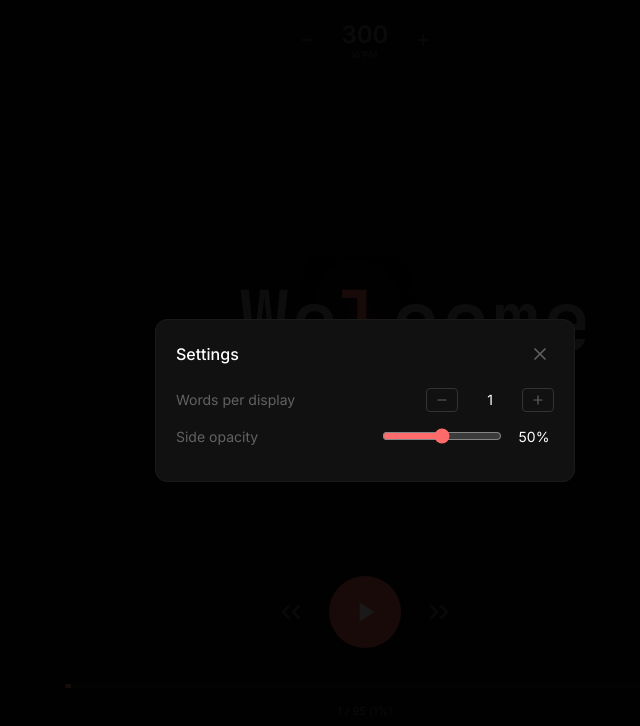
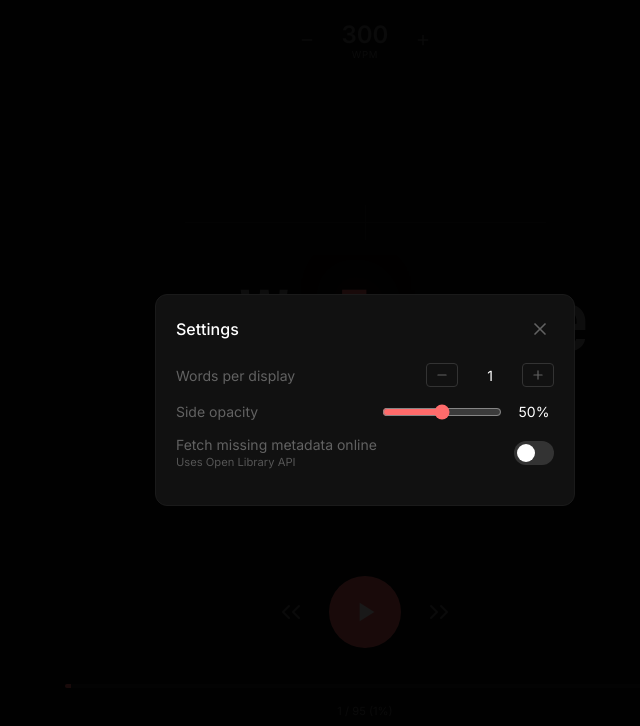
Before and after one commit to xeeqr/speed-reader, a React (Vite) app: page / in a window 1280 px wide. Both pictures are taken after a click on the button 1144 px from the left and 40 px from the top of the page. Shown: the top 726 px of the page, without its empty margins (275-915 px from the left). Built offline with nearby package versions, Linux system fonts and the light colour scheme.

Commit message:
Add Open Library API integration for missing book metadata

```diff
--- a/package.json
+++ b/package.json
@@ -1,7 +1,7 @@
 {
   "name": "rsvp-speed-reader",
   "private": true,
-  "version": "1.0.2",
+  "version": "1.0.3",
   "type": "module",
   "scripts": {
     "dev": "vite",
--- a/src/App.jsx
+++ b/src/App.jsx
@@ -233,6 +233,33 @@ function formatReadingTime(minutes) {
   return `${hours}h ${mins}m`;
 }
 
+// Fetch book metadata from Open Library API
+async function fetchMetadataFromOpenLibrary(title, author) {
+  if (!title && !author) return null;
+
+  try {
+    const query = [title, author].filter(Boolean).join(" ");
+    const url = `https://openlibrary.org/search.json?q=${encodeURIComponent(query)}&limit=1&fields=title,author_name,cover_i`;
+    const response = await fetch(url);
+    if (!response.ok) return null;
+
+    const data = await response.json();
+    if (!data.docs || data.docs.length === 0) return null;
+
+    const book = data.docs[0];
+    return {
+      title: book.title || null,
+      author: book.author_name?.[0] || null,
+      cover: book.cover_i
+        ? `https://covers.openlibrary.org/b/id/${book.cover_i}-M.jpg`
+        : null,
+    };
+  } catch (e) {
+    console.error("Failed to fetch from Open Library:", e);
+    return null;
+  }
+}
+
 function App() {
   // Load settings only once on mount
   const [savedSettings] = useState(() => loadSettings());
@@ -271,6 +298,9 @@ function App() {
   const [wordAmount, setWordAmount] = useState(
     () => savedSettings?.wordAmount ?? 1,
   );
+  const [fetchMetadataOnline, setFetchMetadataOnline] = useState(
+    () => savedSettings?.fetchMetadataOnline ?? false,
+  );
   const timeoutRef = useRef(null);
   const prevTextRef = useRef(text);
   const fileInputRef = useRef(null);
@@ -284,7 +314,23 @@ function App() {
       if (file.name.endsWith(".epub")) {
         const result = await parseEpub(file);
         setText(result.text);
-        setBookMetadata(result.metadata);
+
+        let metadata = result.metadata;
+        // Fetch missing metadata from Open Library if enabled
+        if (fetchMetadataOnline && (!metadata.title || !metadata.cover)) {
+          const onlineMetadata = await fetchMetadataFromOpenLibrary(
+            metadata.title,
+            metadata.author,
+          );
+          if (onlineMetadata) {
+            metadata = {
+              title: metadata.title || onlineMetadata.title,
+              author: metadata.author || onlineMetadata.author,
+              cover: metadata.cover || onlineMetadata.cover,
+            };
+          }
+        }
+        setBookMetadata(metadata);
       } else if (file.name.endsWith(".txt")) {
         const textContent = await file.text();
         setText(textContent);
@@ -335,8 +381,9 @@ function App() {
       sideOpacity,
       wordAmount,
       bookMetadata,
+      fetchMetadataOnline,
     });
-  }, [wpm, text, currentIndex, sideOpacity, wordAmount, bookMetadata]);
+  }, [wpm, text, currentIndex, sideOpacity, wordAmount, bookMetadata, fetchMetadataOnline]);
 
   const getBaseDelay = useCallback(() => {
     return (60 / wpm) * 1000;
@@ -890,6 +937,31 @@ function App() {
                   </span>
                 </div>
               </div>
+              <div style={styles.settingRow}>
+                <label style={styles.settingLabel}>
+                  <span>Fetch missing metadata online</span>
+                  <span style={styles.settingHint}>Uses Open Library API</span>
+                </label>
+                <div style={styles.settingControl}>
+                  <button
+                    onClick={() => setFetchMetadataOnline(!fetchMetadataOnline)}
+                    style={{
+                      ...styles.toggleBtn,
+                      backgroundColor: fetchMetadataOnline ? "#ff6b6b" : "#333",
+                    }}
+                    aria-pressed={fetchMetadataOnline}
+                  >
+                    <span
+                      style={{
+                        ...styles.toggleKnob,
+                        transform: fetchMetadataOnline
+                          ? "translateX(16px)"
+                          : "translateX(0)",
+                      }}
+                    />
+                  </button>
+                </div>
+              </div>
             </div>
           </div>
         </div>
@@ -1243,6 +1315,8 @@ const styles = {
   settingLabel: {
     fontSize: "0.875rem",
     color: "rgb(98, 98, 98)",
+    display: "flex",
+    flexDirection: "column",
   },
   settingControl: {
     display: "flex",
@@ -1269,6 +1343,31 @@ const styles = {
   slider: {
     width: "120px",
     accentColor: "#ff6b6b",
+  },
+  settingHint: {
+    display: "block",
+    fontSize: "0.7rem",
+    color: "#555",
+    marginTop: "2px",
+  },
+  toggleBtn: {
+    width: "40px",
+    height: "24px",
+    borderRadius: "12px",
+    border: "none",
+    cursor: "pointer",
+    position: "relative",
+    transition: "background-color 0.2s",
+  },
+  toggleKnob: {
+    position: "absolute",
+    top: "3px",
+    left: "3px",
+    width: "18px",
+    height: "18px",
+    borderRadius: "50%",
+    backgroundColor: "#fff",
+    transition: "transform 0.2s",
   },
   shortcutList: {
     display: "flex",
```
Also changed, not shown: 2 other files (tests, documents, lock files or other folders).
